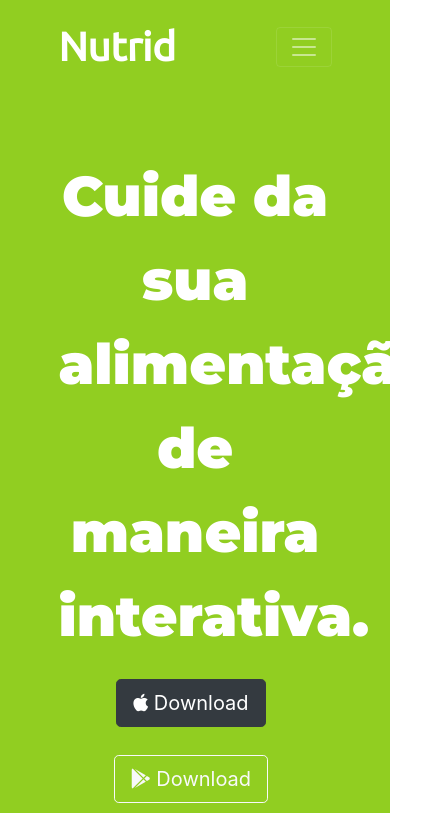
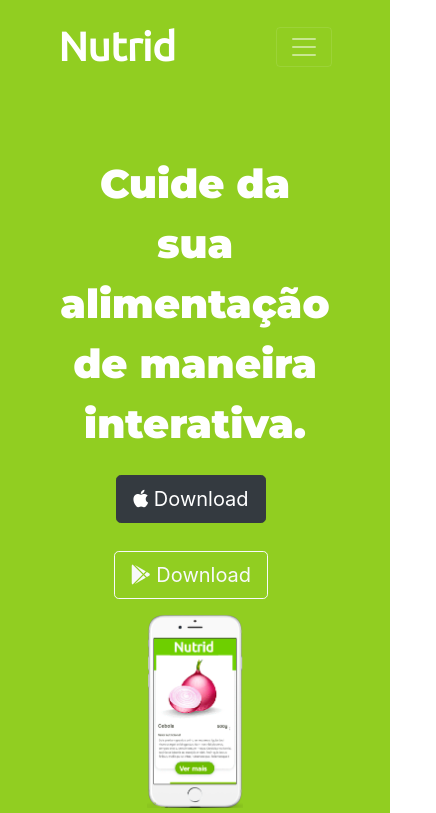
Before and after one commit to lluanassis/nutridapp, a plain HTML site: page index.html in a window 390 px wide. Shown: the top 813 px of the page, 436 px wide, since content can reach past the window. Drawn offline with nearby package versions, Linux system fonts and the light colour scheme.

Commit message:
Update styles.css

```diff
--- a/css/styles.css
+++ b/css/styles.css
@@ -130,19 +130,36 @@
   text-align: center;
 }
 
+#precos h2{
+  color: #8fc33a;
+}
+
+#precos .card-body h2{
+  color: #343a40;
+}
+
+#precos h3{
+  color:#8fc33a;;
+}
+#precos p{
+  color: #343a40;
+}
+
 .preco-coluna {
   padding: 3% 2%;
 }
 
-@media (max-width: 1028px) {
-  #title {
-    text-align: center;
-  }
 
-  .imagem-titulo {
-    position: static;
-    transform: rotate(0);
-  }
+.btn-outline-dark:hover {
+  color: #fff;
+  background-color: #8fc33a;
+  border-color: #8fc33a;
+}
+
+.btn-dark:hover {
+  color: #fff;
+  background-color: #91ce21;
+  border-color: #8fc33a;
 }
 
 /* Frase */
@@ -163,3 +180,72 @@
 .icon-footer {
   margin: 20px 10px;
 }
+
+/* responsividade media queries */
+  @media (max-width: 1028px) {
+    #title {
+      text-align: left;
+    }
+
+    h1 {
+      font-family: "Montserrat", sans-serif;
+      font-weight: 900;
+      color: #fff;
+      font-size: 3.0rem;
+      line-height: 1.5;
+    }
+
+    .imagem-titulo {
+      width: 60%;
+      right: 30%;
+      position: static;
+      transform: rotate(0);
+    }
+}
+
+@media (max-width: 991px) {
+  #title {
+    text-align: center;
+  }
+
+  .imagem-titulo {
+    width: 35%;
+    position: static;
+    transform: rotate(0);
+  }
+}
+@media (max-width: 947px){
+
+}
+
+@media (max-width: 690px) {
+  h1 {
+    font-family: "Montserrat", sans-serif;
+    font-weight: 900;
+    color: #fff;
+    font-size: 3.0rem;
+    line-height: 1.5;
+  }
+
+  .imagem-titulo {
+    width: 30%;
+    position: static;
+  }
+
+
+}
+
+@media (max-width: 470px) {
+  h1 {
+    font-family: "Montserrat", sans-serif;
+    font-weight: 900;
+    color: #fff;
+    font-size: 2.5rem;
+    line-height: 1.5;
+  }
+
+  .imagem-titulo {
+    width: 35%;
+    position: static;
+  }
+}
```
